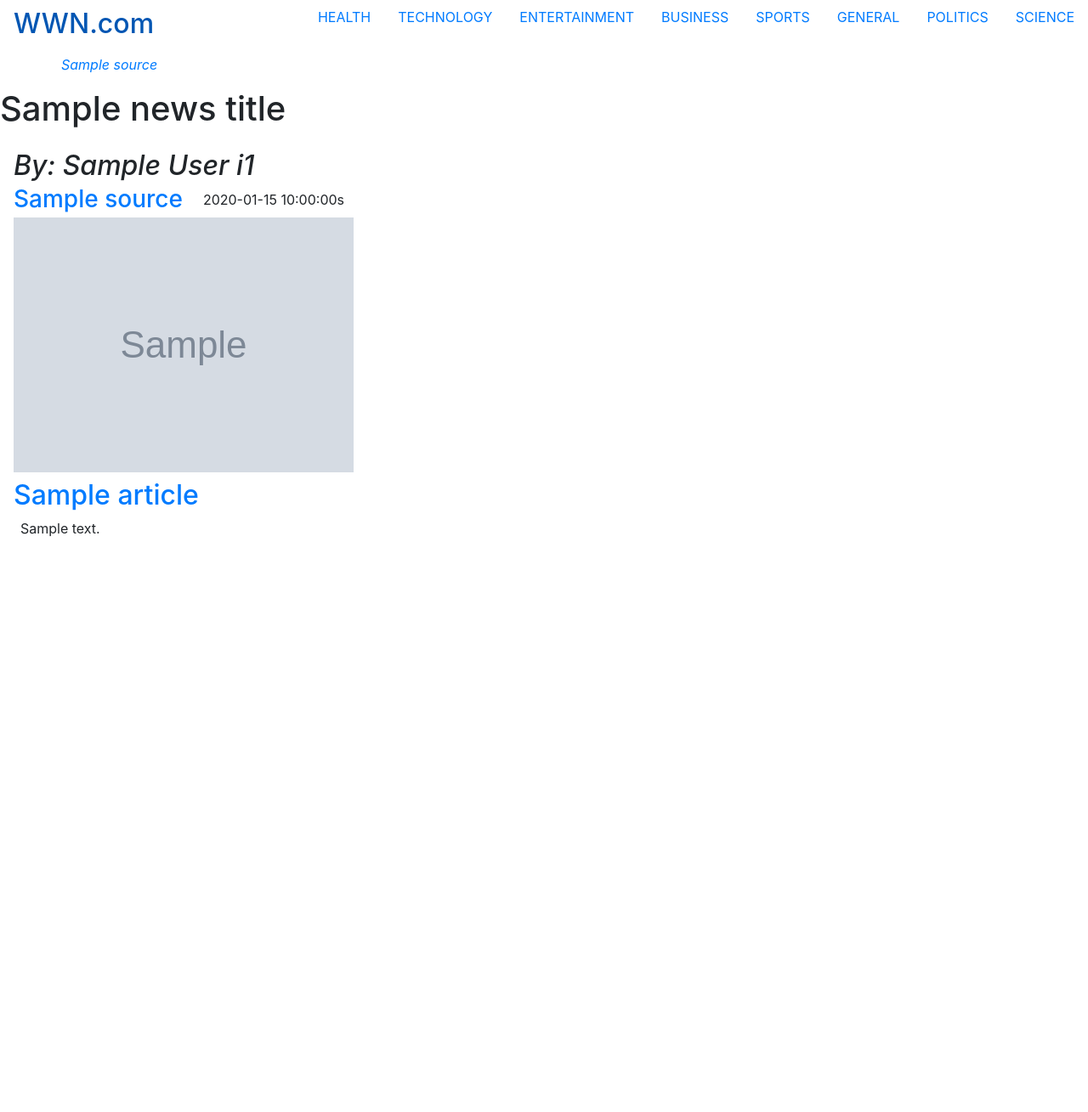
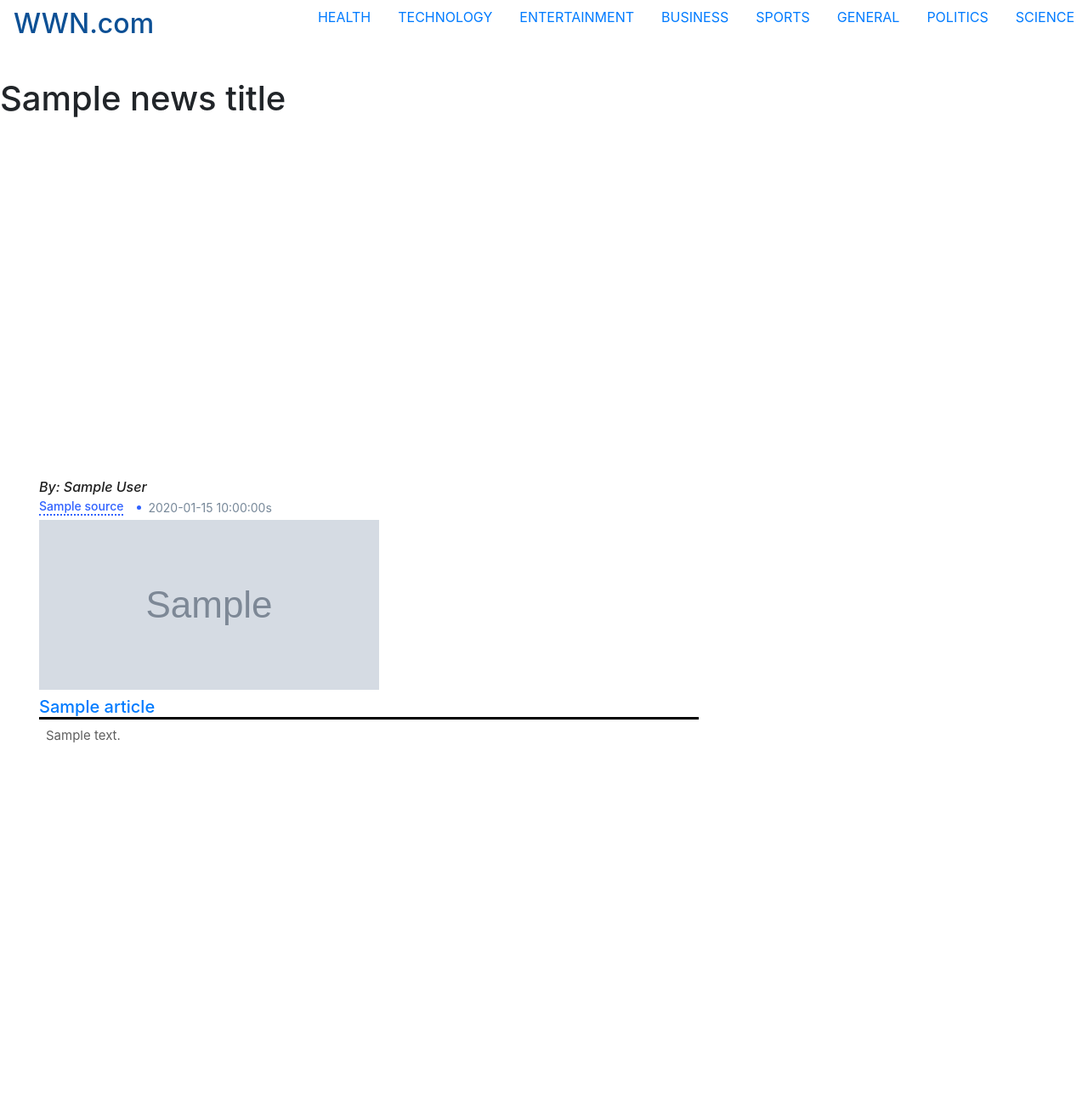
Before and after one commit to IreriVIkki/newIP, a Flask app: template app/templates/index.html in a window 1280 px wide. Shown: the whole page at 85% size. Before the commit the page ends 632 px from the top, so only its background shows below. Run offline with Flask 2, Linux system fonts and the light colour scheme; the template is opened without the code that fills it: most values are stand-ins (such as "Sample title", 1, 10 or a date in 2020); grey boxes marked "Sample" are stand-in pictures; some libraries are stand-ins or nearby versions.

Commit message:
added styling to the website homepage

```diff
--- a/app/main/views.py
+++ b/app/main/views.py
@@ -37,7 +37,7 @@ def index():
     news_title = 'Trending News'
     articles_l = get_trending('popularity')
     sources = get_sources()
-    articles = sub_arrays(articles_l, 7)
+    articles = sub_arrays(articles_l, 9)
     print(articles)
     return render_template('index.html', articles=articles, news_title=news_title, title=title, sources=sources)
 
--- /dev/null
+++ b/app/static/css/articles.css
@@ -0,0 +1,179 @@
+.left-long {
+    box-sizing: border-box;
+    border-bottom: #2f2f2f dashed 1px;
+}
+
+.full {
+    box-sizing: border-box;
+    border-bottom: #2f2f2f dashed 1px;
+}
+
+.three-divs {
+    box-sizing: border-box;
+    border-bottom: #2f2f2f dashed 1px;
+}
+
+.sec-img-div {
+    height: 200px;
+    overflow: hidden;
+}
+
+.sec-img {
+    width: 100%;
+    height: auto;
+    position: inherit;
+}
+
+.sec-lg {
+    width: 63%;
+    background-color: lavender;
+    padding: 1rem;
+    padding-top: 1.5rem;
+    padding-bottom: 1.5rem;
+}
+
+.sec-sm {
+    width: 37%;
+    background-color: lavender;
+    padding: 1rem;
+    padding-top: 1.5rem;
+    padding-bottom: 1.5rem;
+}
+
+.sec-full {
+    width: 100%;
+    background-color: lavender;
+    padding: 1rem;
+    padding-top: 1.5rem;
+    padding-bottom: 1.5rem;
+}
+
+.sec-3 {
+    width: 33.3%;
+    margin-left: 0.5rem;
+    margin-right: 0.5rem;
+    background-color: lavender;
+    padding: 1rem;
+    padding-top: 1.5rem;
+    padding-bottom: 1.5rem;
+}
+
+.underline {
+    height: 3px;
+    background-color: #000
+}
+
+.dot {
+    width: 5px;
+    height: 5px;
+    border-radius: 50%;
+    background-color: #3062ff
+}
+
+.article-title {
+    font-size: 20px;
+    color: #1c1c1c
+}
+
+.article-author {
+    font-size: 16px;
+    color: #1f1f1f
+}
+
+.article-description {
+    font-size: 15px;
+    color: #5e5e5e
+}
+
+.article-source {
+    font-size: 14px;
+    color: #3062ff;
+    border-bottom: #3062ff dotted 2px;
+}
+
+.article-time {
+    font-size: 14px;
+    color: #778899
+}
+
+.five {
+    /* height: 40px; */
+    display: grid;
+    grid-template-rows: 1fr 1fr 1fr;
+    grid-template-columns: 1fr 1fr 1fr;
+    grid-template-areas:
+        'i2 i8 i3'
+        'i1 i1 i4'
+        'i6 i7 i5'
+        'i9 i9 i5';
+    grid-column-gap: 15px;
+    margin: 30px;
+}
+
+.i1 {
+    grid-area: i1;
+    height: auto;
+    /* background-color: red */
+}
+
+.i2 {
+    grid-area: i2;
+    height: auto;
+}
+
+.i3 {
+    grid-area: i3;
+}
+
+.i4 {
+    grid-area: i4;
+}
+
+.i5 {
+    grid-area: i5;
+}
+
+.label {
+    white-space: nowrap;
+    position: relative;
+    animation: news 60s infinite;
+    animation-fill-mode: forwards;
+    animation-timing-function: linear
+}
+
+.overlay {
+    position: absolute;
+    bottom: 5%;
+}
+
+.news {
+    overflow: hidden;
+    height: 20px;
+}
+
+.news p:hover {
+    animation-play-state: paused
+}
+
+a:hover {
+    text-decoration: none;
+    color: rgb(12, 80, 149)
+}
+
+@keyframes news {
+    from {
+        /* -webkit-transform: translate3d(100%, 0, 0); */
+        /* transform: translate3d(100%, 0, 0); */
+        /* visibility: visible; */
+        /* left: initial;*/
+        transform: translateX(10%);
+    }
+
+    to {
+        /* -webkit-transform: translate3d(0, 0, 0); */
+        /* transform: translate3d(, 0, 0); */
+        /* right: initial */
+        /* transform-origin: right; */
+        transform: translateX(-200%)
+    }
+}
--- /dev/null
+++ b/app/static/css/slider.css
@@ -0,0 +1,4 @@
+.slider-jumbotron {
+    background-color: black;
+    height: 250px;
+}
--- /dev/null
+++ b/app/static/css/sources.css
@@ -0,0 +1,8 @@
+.ssc-sou-name {
+    font-size: 16px;
+    font-weight: 600;
+}
+
+.source-bar {
+    overflow: hidden;
+}
--- a/app/templates/base.html
+++ b/app/templates/base.html
@@ -4,8 +4,9 @@
 <head>
     <link rel="stylesheet" href="https://stackpath.bootstrapcdn.com/bootstrap/4.1.3/css/bootstrap.min.css" integrity="sha384-MCw98/SFnGE8fJT3GXwEOngsV7Zt27NXFoaoApmYm81iuXoPkFOJwJ8ERdknLPMO"
         crossorigin="anonymous">
-    <link rel="stylesheet" href="../../static/articles.css">
-    <link rel="stylesheet" href="../../static/sources.css">
+    <link rel="stylesheet" href="../static/css/articles.css">
+    <link rel="stylesheet" href="../static/css/slider.css">
+    <link rel="stylesheet" href="../static/css/sources.css">
     {% if title %}
     <title>{{title}}</title>
     {% else %}
--- a/app/templates/index.html
+++ b/app/templates/index.html
@@ -12,9 +12,11 @@
     {% for article in news %}
     <div class="i{{loop.index}} my-2">
         <div class="w-auto p-3">
+            {% if article.author%}
             <h2 class="article-author mb-0">
-                <em>By: {{article.author}} i{{loop.index}}</em>
+                <em>By: {{article.author}}</em>
             </h2>
+            {% endif %}
             <div class="d-flex align-items-center py-1">
                 <a href="">
                     <h3 class="article-source my-0">{{article.source['name']}}</h3>
@@ -23,7 +25,7 @@
                 <p class="article-time my-0">{{article.publishedAt}}s</p>
             </div>
             <div class="sec-img-div d-flex align-items-center">
-                <a href="/">
+                <a href="article.url">
                     <img class="sec-img" src="{{article.urlToImage}}" alt="">
                 </a>
             </div>
```
